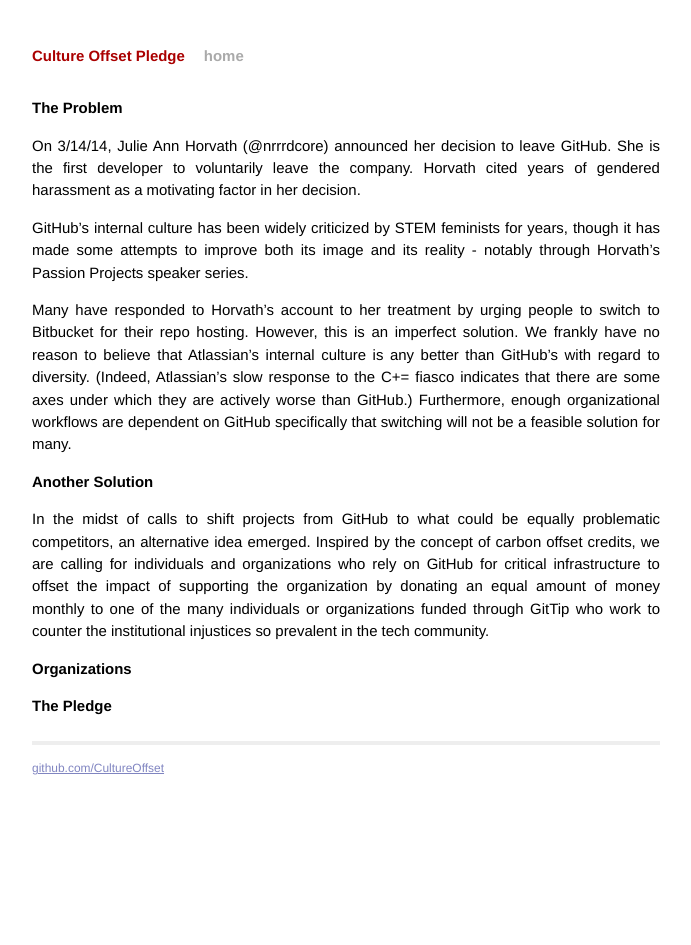
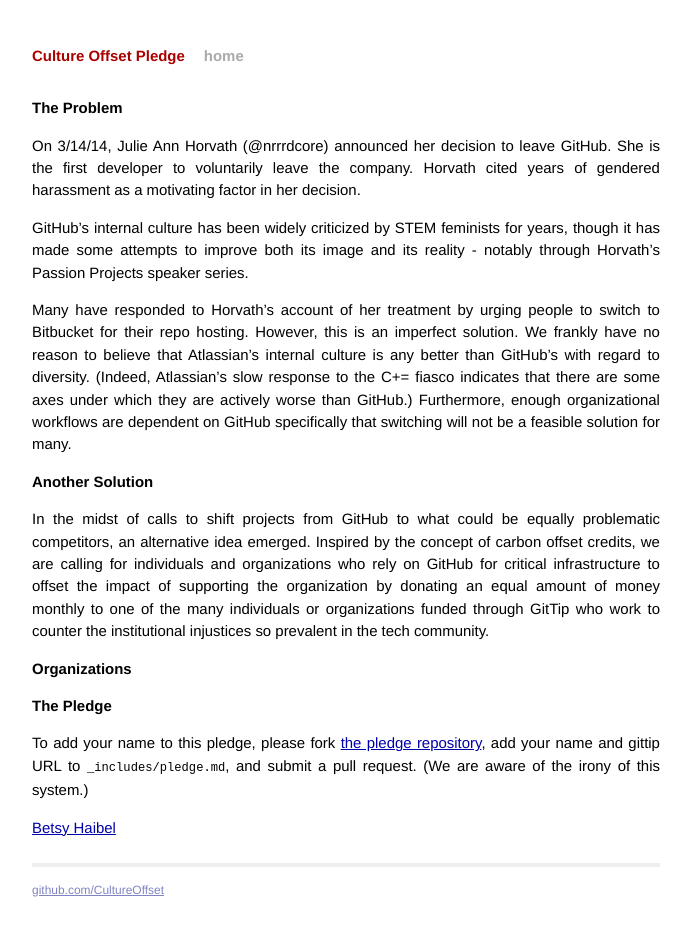
Before and after one commit to CultureOffset/cultureoffset.github.com, a Jekyll site: the page built from index.md, in a window 1280 px wide. Shown: the whole page, without its empty margins (294-985 px from the left). Built offline with Jekyll 4.4.1, drawn with Linux system fonts in a browser that asks for light colours; Markdown is read by kramdown in place of the engine named in the settings.

Commit message:
pledge structure

```diff
--- /dev/null
+++ b/_includes/pledge.md
@@ -0,0 +1 @@
+[Betsy Haibel](https://gittip.com/betsythemuffin)
--- a/index.md
+++ b/index.md
@@ -9,7 +9,7 @@
 
 GitHub's internal culture has been widely criticized by STEM feminists for years, though it has made some attempts to improve both its image and its reality - notably through Horvath's Passion Projects speaker series.
 
-Many have responded to Horvath's account to her treatment by urging people to switch to Bitbucket for their repo hosting. However, this is an imperfect solution. We frankly have no reason to believe that Atlassian's internal culture is any better than GitHub's with regard to diversity. (Indeed, Atlassian's slow response to the C+= fiasco indicates that there are some axes under which they are actively worse than GitHub.) Furthermore, enough organizational workflows are dependent on GitHub specifically that switching will not be a feasible solution for many.
+Many have responded to Horvath's account of her treatment by urging people to switch to Bitbucket for their repo hosting. However, this is an imperfect solution. We frankly have no reason to believe that Atlassian's internal culture is any better than GitHub's with regard to diversity. (Indeed, Atlassian's slow response to the C+= fiasco indicates that there are some axes under which they are actively worse than GitHub.) Furthermore, enough organizational workflows are dependent on GitHub specifically that switching will not be a feasible solution for many.
 
 # Another Solution
 
@@ -17,4 +17,10 @@
 
 # Organizations
 
+
+
 # The Pledge
+
+To add your name to this pledge, please fork <a href="https://github.com/CultureOffset/cultureoffset.github.com">the pledge repository</a>, add your name and gittip URL to `_includes/pledge.md`, and submit a pull request. (We are aware of the irony of this system.)
+
+{% include pledge.md %}
```
